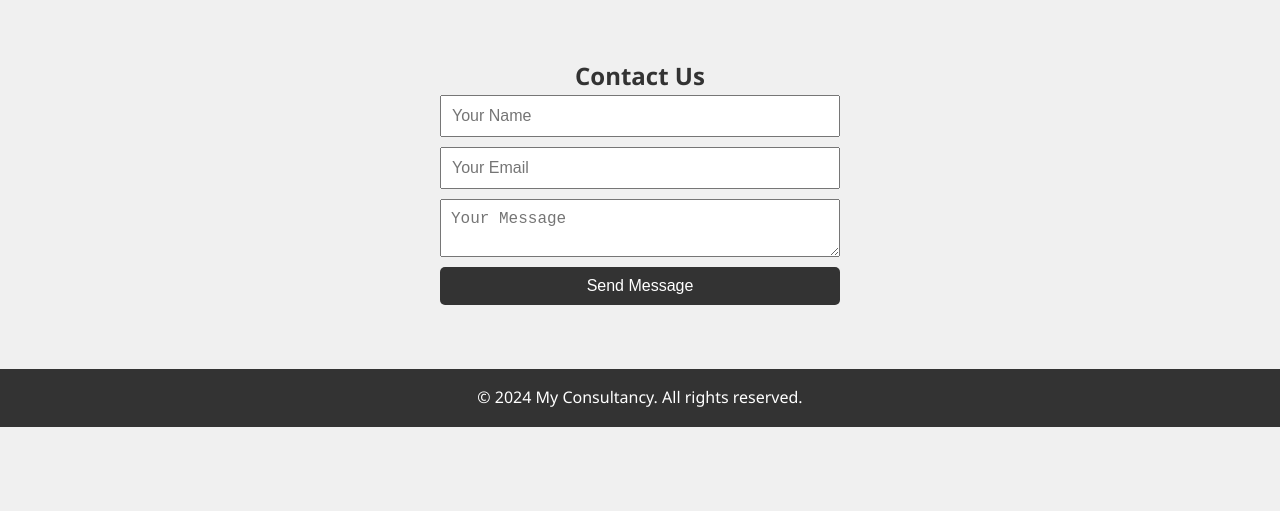
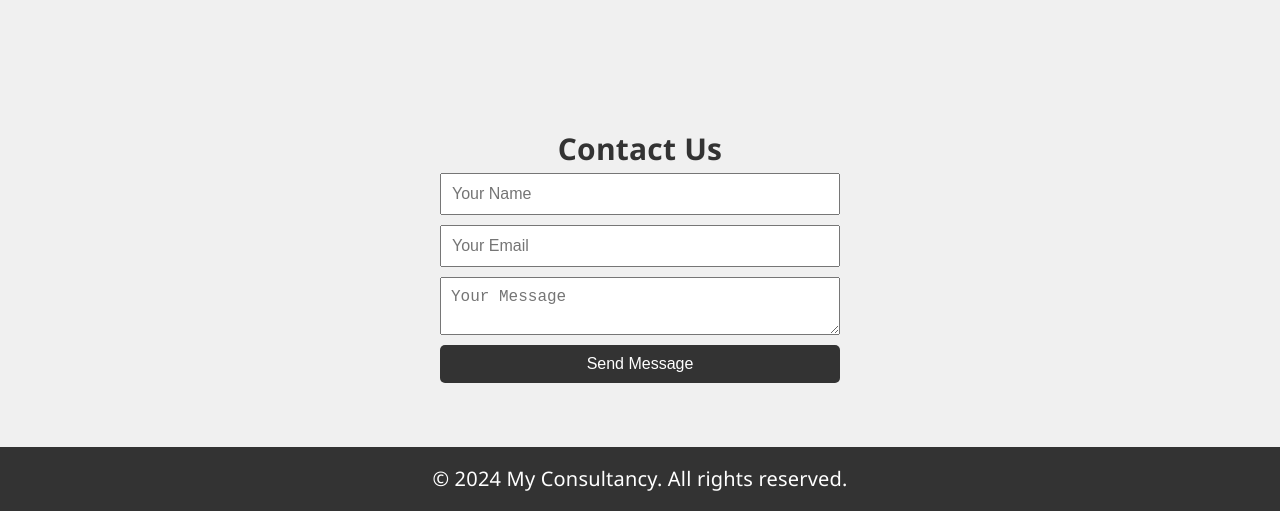
Before and after one commit to gkj1980/my-nq, a plain HTML site: page index.htm in a window 1280 px wide. Shown: the part 646-1157 px from the top of the page. Before the commit the page ends 1073 px from the top, so only its background shows below. Drawn offline with Linux system fonts and the light colour scheme.

Commit message:
Update styles.css
Updated body font

```diff
--- a/styles.css
+++ b/styles.css
@@ -7,7 +7,10 @@
 
 body {
     font-family: 'Arial', sans-serif;
-    line-height: 1.6;
+    color: #000;
+    font-size: 20px;
+    line-height: 28px;
+    letter-spacing:.01em
 }
 
 /* Header Styles */
```
